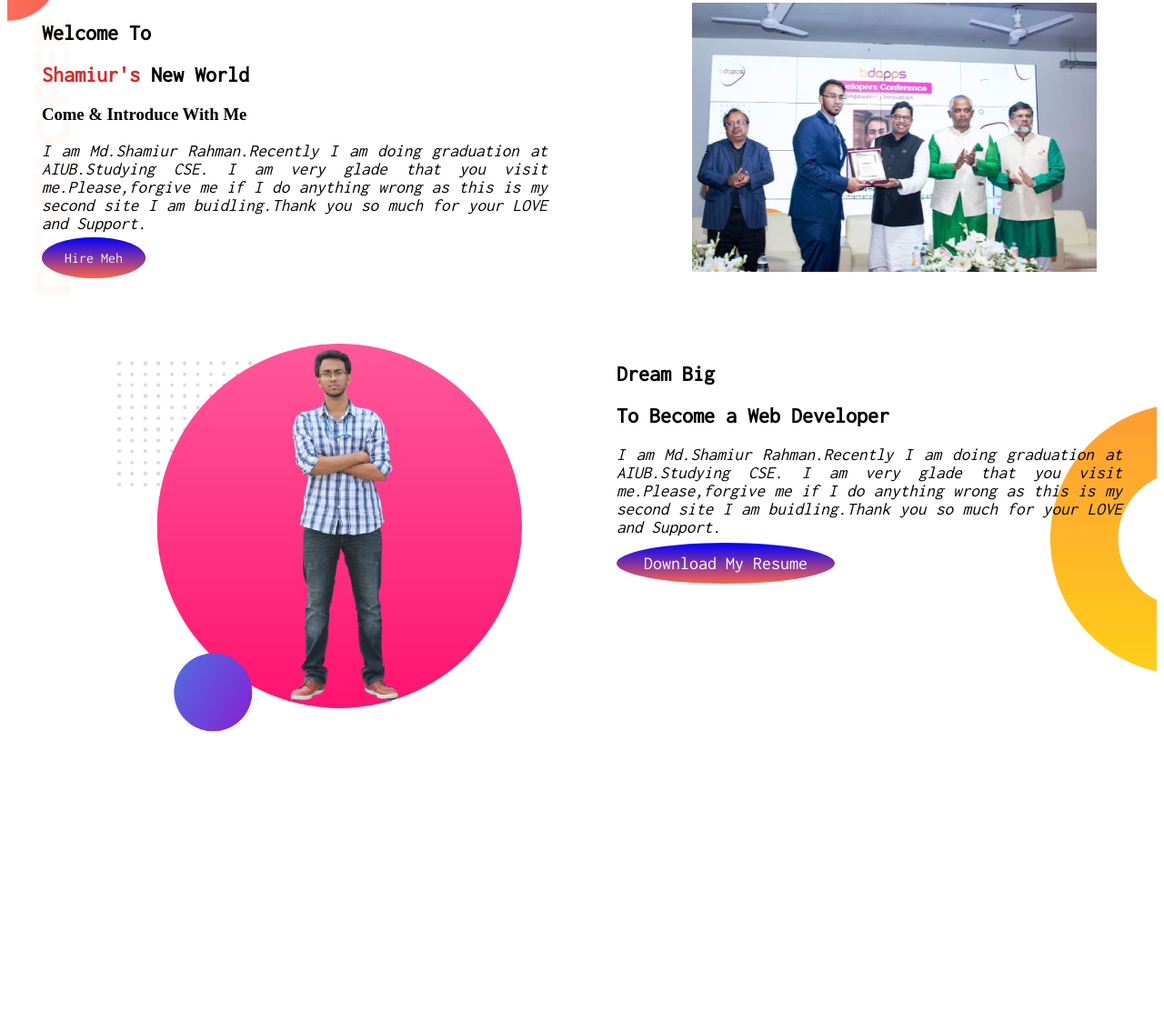
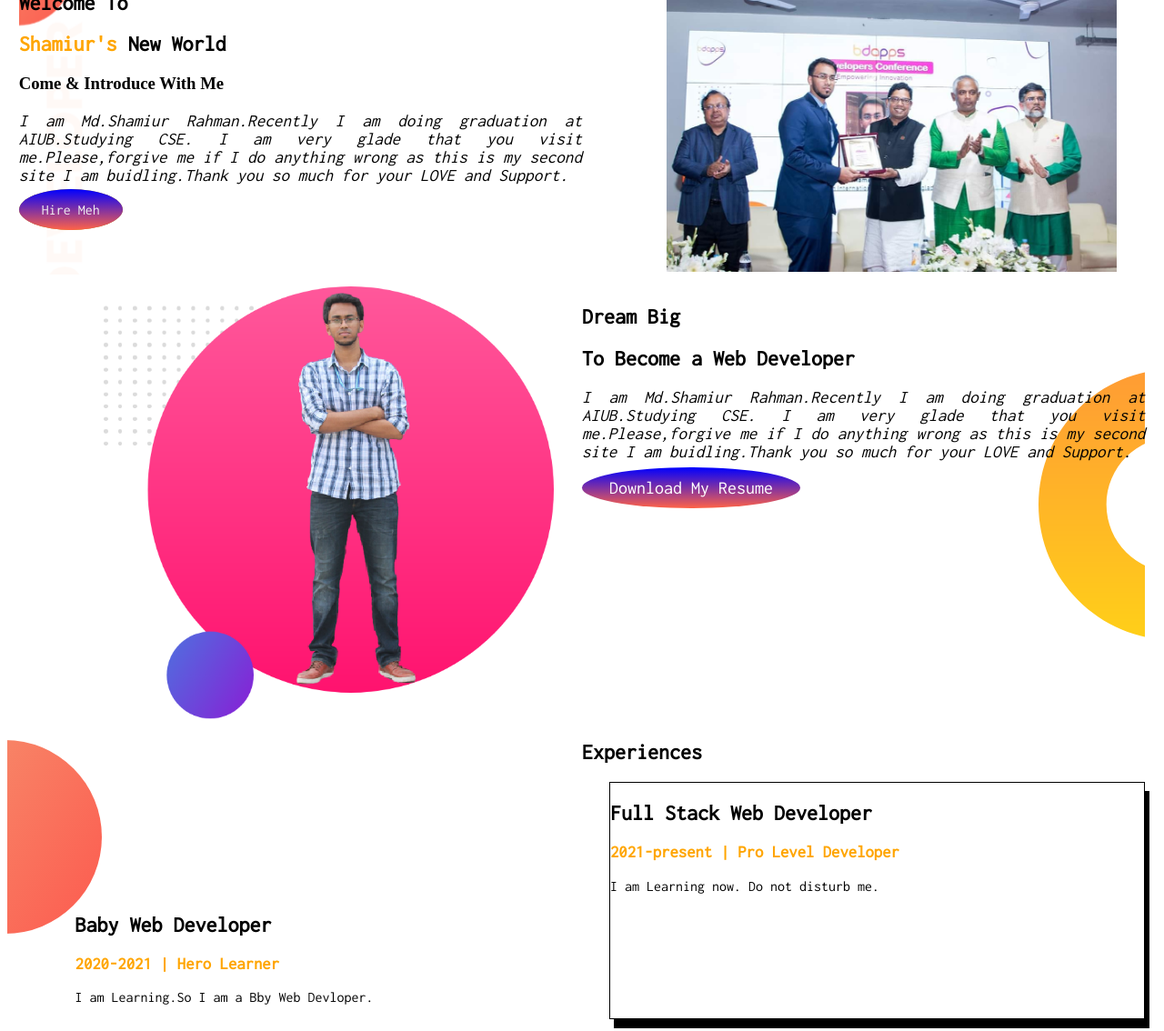
Before and after one commit to MdShamiurR/developer-portfolio2, a plain HTML site: page index.html in a window 1280 px wide. Shown: the part 43-1177 px from the top of the page at 91% size. Before the commit the page ends 897 px from the top, so only its background shows below. Drawn offline with Linux system fonts and the light colour scheme.

Commit message:
border on construction

```diff
--- a/index.html
+++ b/index.html
@@ -19,7 +19,7 @@
     <section class="display background">
         <div class="section1width">
             <h1>Welcome To</h1>
-            <h2> <span>Shamiur's </span> New World</h2>
+            <h2> <span class="orange-color">Shamiur's </span> New World</h2>
             <h3 class="section1_h3font">Come & Introduce With Me</h3>
             <p class="section_pfont">I am Md.Shamiur Rahman.Recently I am doing graduation at AIUB.Studying CSE.
                 I am very glade that you visit me.Please,forgive me if I do anything wrong as this is my second site I
@@ -42,7 +42,8 @@
                 am
                 buidling.Thank you so much for your LOVE and Support.
             </p>
-            <a class="btn" href="images/Ex-4_G.docx" download="Resume Download">Download My Resume</a>
+            <a class="btn" href="https://github.com/ProgrammingHero1/developer-portfolio/archive/refs/heads/master.zip"
+                download="Resume Download">Download My Resume</a>
 
             <!--
                 <a href="/images/Ex-4_G.docx" download="w3logo">d</a>
@@ -56,6 +57,25 @@
 
     </section>
 
+    <section class="background3">
+        <h1 class="section3ex">Experiences</h1>
+
+        <div class="display">
+
+            <div class="section1width bby">
+                <h2>Baby Web Developer</h2>
+                <h3 class="orange-color">2020-2021 | Hero Learner</h3>
+                <p>I am Learning.So I am a Bby Web Devloper.</p>
+            </div>
+            <div class="section1width section3width">
+                <h2>Full Stack Web Developer</h2>
+                <h3 class="orange-color">2021-present | Pro Level Developer</h3>
+                <p>I am Learning now. <span class="color">Do not disturb me.</span> </p>
+
+            </div>
+        </div>
+    </section>
+
 </body>
 
 </html>
--- a/style.css
+++ b/style.css
@@ -1,5 +1,5 @@
-span{
-    color: rgb(224, 41, 41);
+.orange-color{
+    color: orange;
 }
 body{
     font-family: 'Inconsolata', monospace;
@@ -15,16 +15,34 @@ body{
 }
 .display{
     display: flex;
+    margin: 1%;
 
 
 }
 .section1width{
     width: 50%;
-    padding: 3%;
+
 }
 .section1width img{
     width: 80%;
     padding-left: 15%;
+}
+
+.section3width{
+
+
+
+    border: 1px solid;
+    box-shadow: 5px 10px;
+    border-image-slice: 1;
+
+
+
+
+}
+.bby{
+    padding-top: 10%;
+    padding-left: 5%;
 }
 .background{
     background-image: url(images/top-banner.png);
@@ -43,6 +61,10 @@ body{
     background-repeat: no-repeat;
     background-position: right;
 }
+.background3{
+    background-image: url(images/exp-bg.png);
+    background-repeat: no-repeat;
+}
 
 
 
@@ -56,3 +78,6 @@ body{
     cursor: pointer;
     font-size: 20px;
   }
+  .section3ex{
+      padding-left: 50%;
+  }
```
